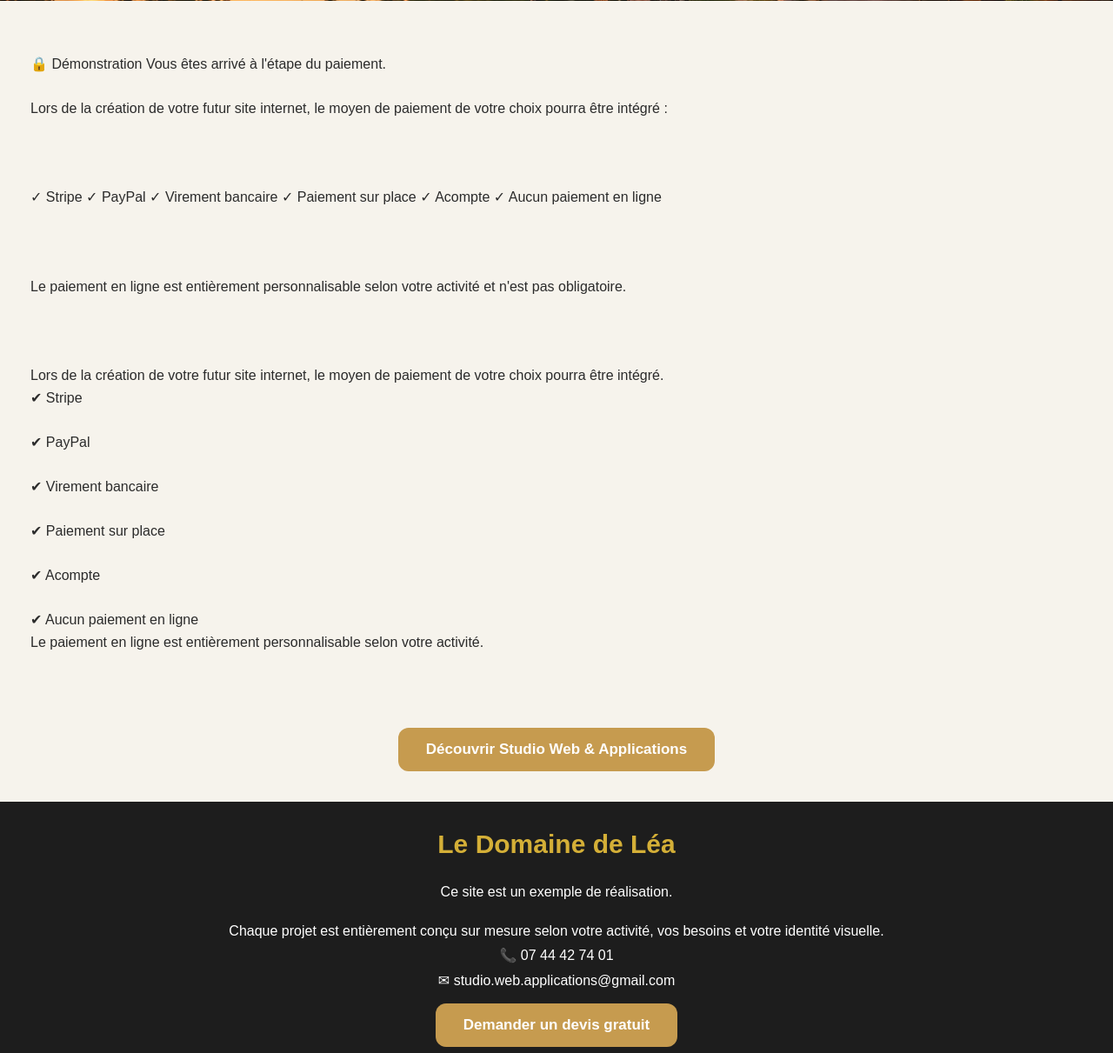
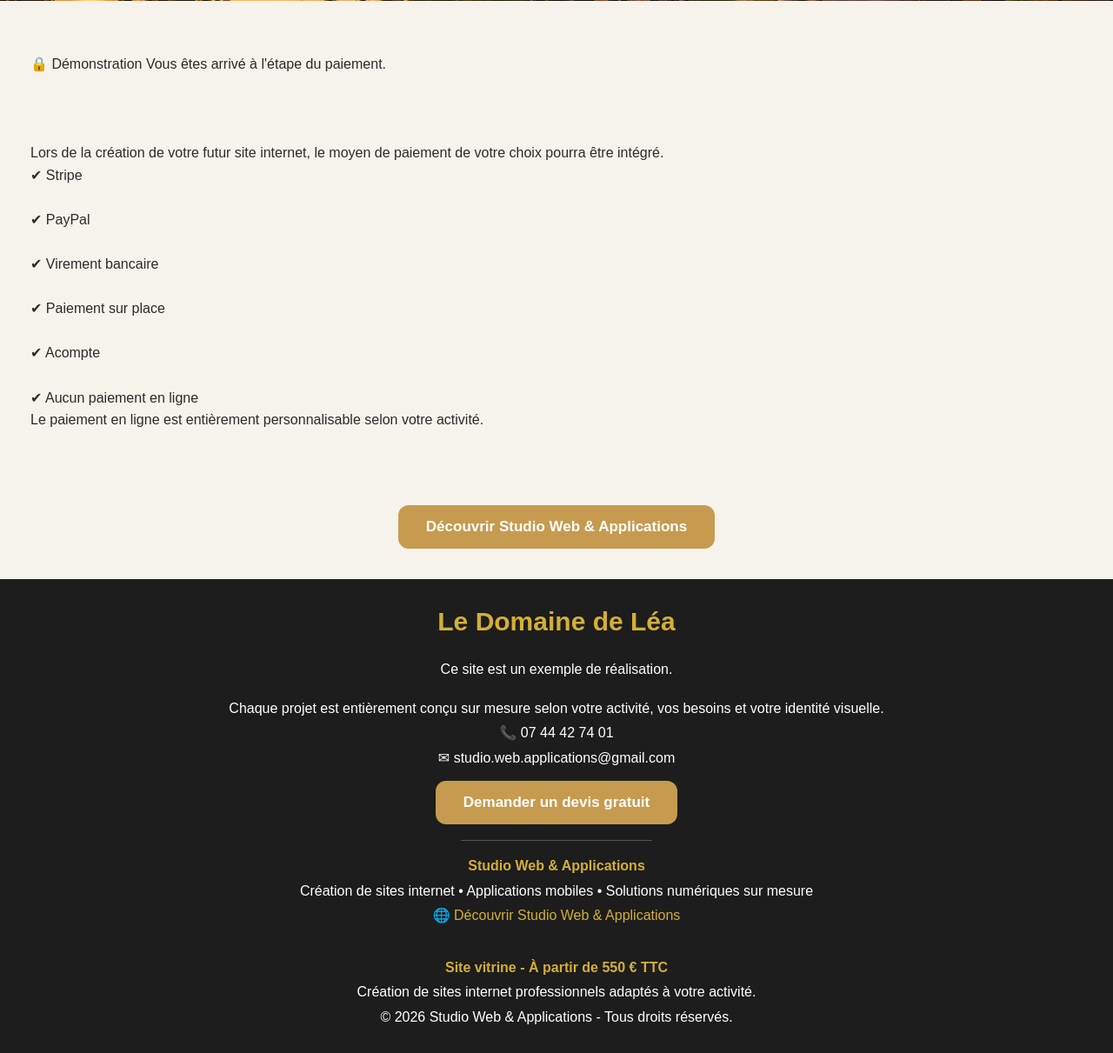
Before and after one commit to MSEDIT-1304/demo-le-domaine-de-lea, a Flask app: page /paiement in a window 1280 px wide. Shown: the part 411-1622 px from the top of the page at 87% size. Run offline with Flask 3, Linux system fonts and the light colour scheme.

Commit message:
Update paiement.html

```diff
--- a/templates/paiement.html
+++ b/templates/paiement.html
@@ -36,27 +36,6 @@
 🔒 Démonstration
 
 Vous êtes arrivé à l'étape du paiement.
-
-<br><br>
-
-Lors de la création de votre futur site internet, le moyen de paiement de votre choix pourra être intégré :
-
-<br><br>
-
-<br><br>
-
-✓ Stripe
-✓ PayPal
-✓ Virement bancaire
-✓ Paiement sur place
-✓ Acompte
-✓ Aucun paiement en ligne
-
-<br><br>
-
-<br><br>
-
-Le paiement en ligne est entièrement personnalisable selon votre activité et n'est pas obligatoire.
 
 <br><br>
 
```
